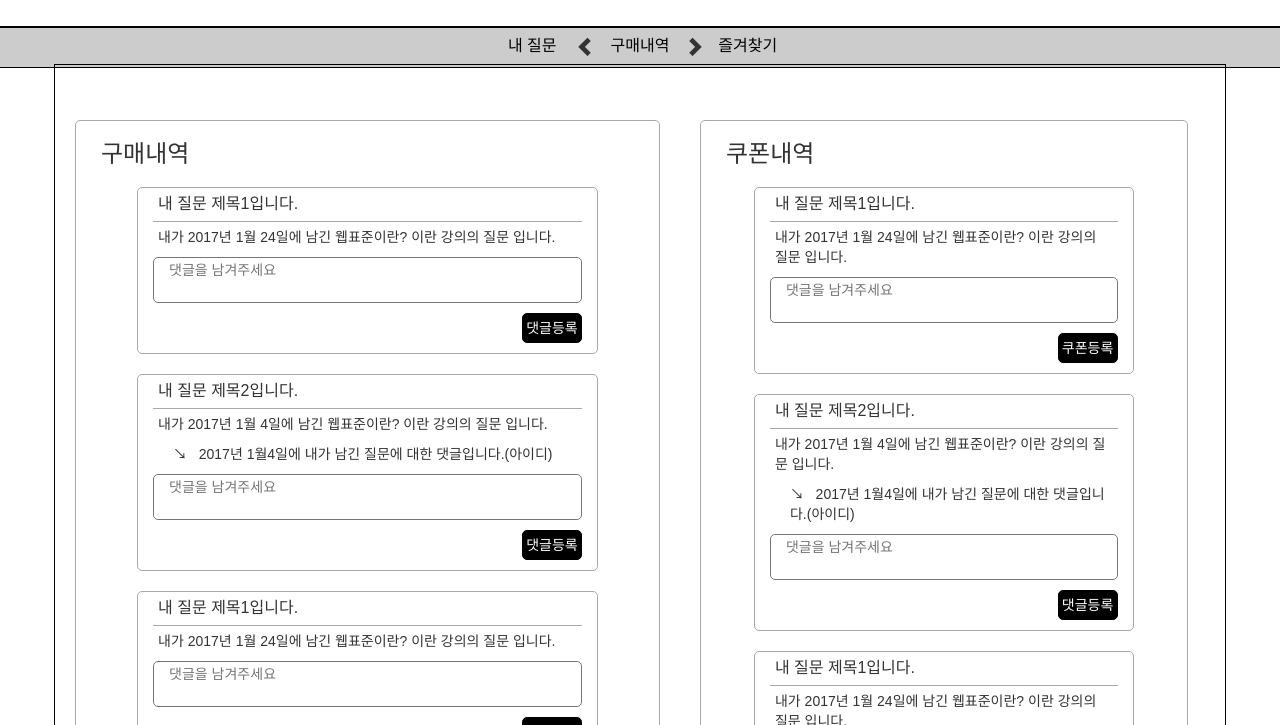
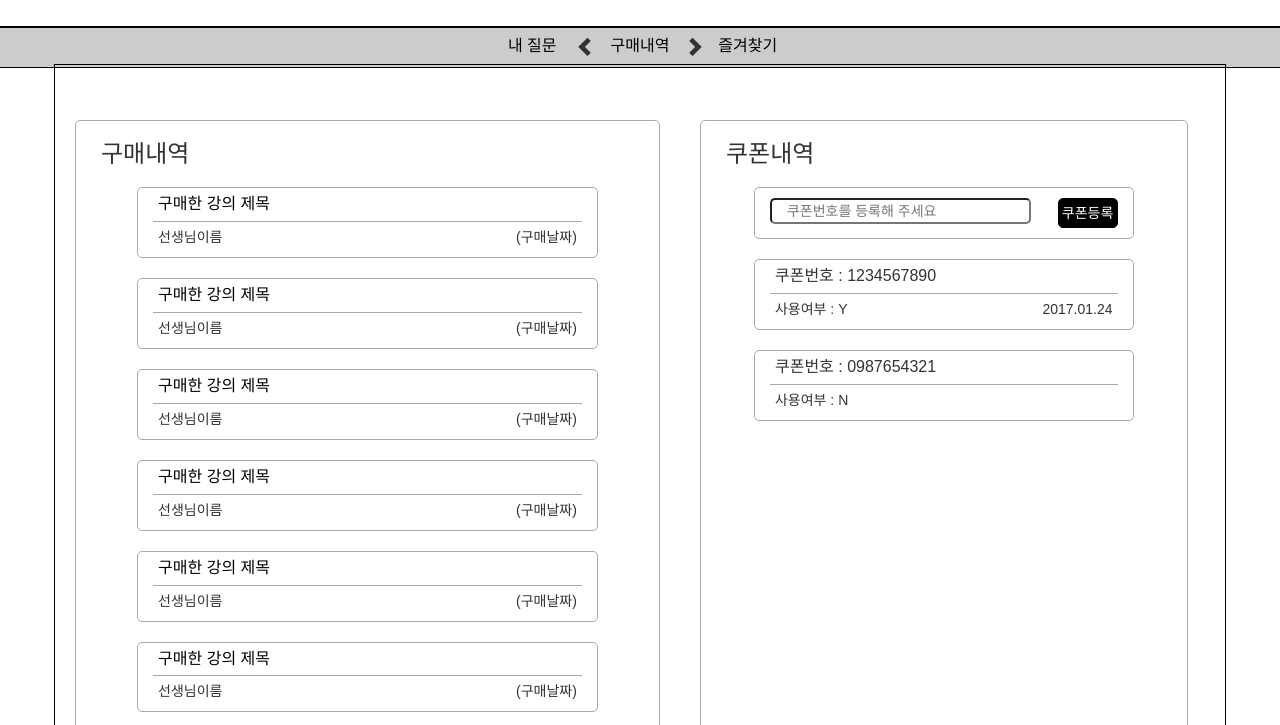
Before and after one commit to aimablegon/Project_Asource, a website: page views/myBuy.html in a window 1280 px wide. Shown: the part 75-800 px from the top of the page. Drawn offline with nearby package versions, Linux system fonts and the light colour scheme; files whose address does not match are found by name; a web font is replaced by a local one.

Commit message:
2017.01.24-18:20

```diff
--- a/public/less/mypage.less
+++ b/public/less/mypage.less
@@ -22,7 +22,7 @@
           .user_title{
               border: none;
           }
-          textarea{
+          input, textarea{
               .radius();
               margin-top: 10px;
           }
--- a/views/myBuy.html
+++ b/views/myBuy.html
@@ -37,7 +37,7 @@
                                   <button class="btn_a" type="button" name="button">로그인</button>
                               </li>
                               <li class="gnb_li btn_a">
-                                  <a style="line-height:38px;" href="mypage.html">My Page</a>
+                                  <a style="line-height:38px;" href="myBuy.html">My Page</a>
                               </li>
                               <li class="gnb_li btn_a">
                                   <a style="line-height:44px;" href="#"><i class="glyphicon glyphicon-bell"></i></a>
@@ -74,83 +74,56 @@
                           <div class="basic_list">
                               <div class="my_list col-md-offset-1 col-md-10">
                                   <div class="user_title">
-                                      내 질문 제목1입니다.
+                                      <a href="courseView.html">구매한 강의 제목</a>
                                   </div>
-                                  <div class="user_text">
-                                    내가 2017년 1월 24일에 남긴 웹표준이란? 이란 강의의 질문 입니다.
-                                  </div>
-                                  <textarea class="col-md-12 col-sm-12 col-xs-12" name="name" rows="2"   placeholder="댓글을 남겨주세요"></textarea>
-                                  <div class="btn_right">
-                                      <button class="btn_d btn_full" type="submit" name="button">댓글등록</button>
+                                  <div class="course_info">
+                                    <span>선생님이름</span>
+                                    <span class="info_date">(구매날짜)</span>
                                   </div>
                               </div>
                               <div class="my_list col-md-offset-1 col-md-10">
                                   <div class="user_title">
-                                    내 질문 제목2입니다.
+                                      <a href="courseView.html">구매한 강의 제목</a>
                                   </div>
-                                  <div class="user_text">
-                                      내가 2017년 1월 4일에 남긴 웹표준이란? 이란 강의의 질문 입니다.
-                                  </div>
-                                  <div class="user_reply">
-                                    ↘ &nbsp;&nbsp;2017년 1월4일에 내가 남긴 질문에 대한 댓글입니다.(아이디)
-                                  </div>
-                                  <textarea class="col-md-12 col-sm-12 col-xs-12" name="name" rows="2"  placeholder="댓글을 남겨주세요"></textarea>
-                                  <div class="btn_right">
-                                      <button class="btn_d btn_full" type="submit" name="button">댓글등록</button>
+                                  <div class="course_info">
+                                    <span>선생님이름</span>
+                                    <span class="info_date">(구매날짜)</span>
                                   </div>
                               </div>
                               <div class="my_list col-md-offset-1 col-md-10">
                                   <div class="user_title">
-                                      내 질문 제목1입니다.
+                                      <a href="courseView.html">구매한 강의 제목</a>
                                   </div>
-                                  <div class="user_text">
-                                    내가 2017년 1월 24일에 남긴 웹표준이란? 이란 강의의 질문 입니다.
-                                  </div>
-                                  <textarea class="col-md-12 col-sm-12 col-xs-12" name="name" rows="2"   placeholder="댓글을 남겨주세요"></textarea>
-                                  <div class="btn_right">
-                                      <button class="btn_d btn_full" type="submit" name="button">댓글등록</button>
+                                  <div class="course_info">
+                                    <span>선생님이름</span>
+                                    <span class="info_date">(구매날짜)</span>
                                   </div>
                               </div>
                               <div class="my_list col-md-offset-1 col-md-10">
                                   <div class="user_title">
-                                    내 질문 제목2입니다.
+                                      <a href="courseView.html">구매한 강의 제목</a>
                                   </div>
-                                  <div class="user_text">
-                                      내가 2017년 1월 4일에 남긴 웹표준이란? 이란 강의의 질문 입니다.
-                                  </div>
-                                  <div class="user_reply">
-                                    ↘ &nbsp;&nbsp;2017년 1월4일에 내가 남긴 질문에 대한 댓글입니다.(아이디)
-                                  </div>
-                                  <textarea class="col-md-12 col-sm-12 col-xs-12" name="name" rows="2"  placeholder="댓글을 남겨주세요"></textarea>
-                                  <div class="btn_right">
-                                      <button class="btn_d btn_full" type="submit" name="button">댓글등록</button>
+                                  <div class="course_info">
+                                    <span>선생님이름</span>
+                                    <span class="info_date">(구매날짜)</span>
                                   </div>
                               </div>
                               <div class="my_list col-md-offset-1 col-md-10">
                                   <div class="user_title">
-                                      내 질문 제목1입니다.
+                                      <a href="courseView.html">구매한 강의 제목</a>
                                   </div>
-                                  <div class="user_text">
-                                    내가 2017년 1월 24일에 남긴 웹표준이란? 이란 강의의 질문 입니다.
-                                  </div>
-                                  <textarea class="col-md-12 col-sm-12 col-xs-12" name="name" rows="2"   placeholder="댓글을 남겨주세요"></textarea>
-                                  <div class="btn_right">
-                                      <button class="btn_d btn_full" type="submit" name="button">댓글등록</button>
+                                  <div class="course_info">
+                                    <span>선생님이름</span>
+                                    <span class="info_date">(구매날짜)</span>
                                   </div>
                               </div>
                               <div class="my_list col-md-offset-1 col-md-10">
                                   <div class="user_title">
-                                내 질문 제목2입니다.
+                                      <a href="courseView.html">구매한 강의 제목</a>
                                   </div>
-                              <div class="user_text">
-                                  내가 2017년 1월 4일에 남긴 웹표준이란? 이란 강의의 질문 입니다.
-                              </div>
-                              <div class="user_reply">
-                                ↘ &nbsp;&nbsp;2017년 1월4일에 내가 남긴 질문에 대한 댓글입니다.(아이디)
-                              </div>
-                              <textarea class="col-md-12 col-sm-12 col-xs-12" name="name" rows="2"  placeholder="댓글을 남겨주세요"></textarea>
-                              <div class="btn_right">
-                                  <button class="btn_d btn_full" type="submit" name="button">댓글등록</button>
+                                  <div class="course_info">
+                                    <span>선생님이름</span>
+                                    <span class="info_date">(구매날짜)</span>
                                   </div>
                               </div>
                           </div>
@@ -161,42 +134,27 @@
                           <div class="mypage_title"><h3>쿠폰내역</h3></div>
                           <div class="basic_list">
                               <div class="my_list col-md-offset-1 col-md-10">
-                              <div class="user_title">
-                                  내 질문 제목1입니다.
-                              </div>
-                              <div class="user_text">
-                                내가 2017년 1월 24일에 남긴 웹표준이란? 이란 강의의 질문 입니다.
-                              </div>
-                              <textarea class="col-md-12 col-sm-12 col-xs-12" name="name" rows="2"   placeholder="댓글을 남겨주세요"></textarea>
+                                  <input class="col-md-9 col-sm-9 col-xs-9" type="text" placeholder="쿠폰번호를 등록해 주세요"/>
                                   <div class="btn_right">
                                       <button class="btn_d btn_full" type="submit" name="button">쿠폰등록</button>
                                   </div>
                               </div>
                               <div class="my_list col-md-offset-1 col-md-10">
                                   <div class="user_title">
-                                    내 질문 제목2입니다.
+                                      쿠폰번호 : 1234567890
                                   </div>
-                                  <div class="user_text">
-                                      내가 2017년 1월 4일에 남긴 웹표준이란? 이란 강의의 질문 입니다.
-                                  </div>
-                                  <div class="user_reply">
-                                    ↘ &nbsp;&nbsp;2017년 1월4일에 내가 남긴 질문에 대한 댓글입니다.(아이디)
-                                  </div>
-                                  <textarea class="col-md-12 col-sm-12 col-xs-12" name="name" rows="2"  placeholder="댓글을 남겨주세요"></textarea>
-                                  <div class="btn_right">
-                                      <button class="btn_d btn_full" type="submit" name="button">댓글등록</button>
+                                  <div class="course_info">
+                                    <span>사용여부 : Y</span>
+                                    <span class="info_date">2017.01.24</span>
                                   </div>
                               </div>
                               <div class="my_list col-md-offset-1 col-md-10">
                                   <div class="user_title">
-                                    내 질문 제목1입니다.
+                                      쿠폰번호 : 0987654321
                                   </div>
-                                <div class="user_text">
-                                  내가 2017년 1월 24일에 남긴 웹표준이란? 이란 강의의 질문 입니다.
-                                </div>
-                                <textarea class="col-md-12 col-sm-12 col-xs-12" name="name" rows="2"   placeholder="댓글을 남겨주세요"></textarea>
-                                <div class="btn_right">
-                                    <button class="btn_d btn_full" type="submit" name="button">댓글등록</button>
+                                  <div class="course_info">
+                                    <span>사용여부 : N</span>
+                                    <span class="info_date"></span>
                                   </div>
                               </div>
                           </div>
```
Also changed, not shown: views/courseView.html (+1 -1 lines), views/myBookmark.html (+1 -1 lines), views/myQa.html (+1 -1 lines), public/css/style.css, 1 other file. Lines whose indentation alone changed are shown as unchanged.
